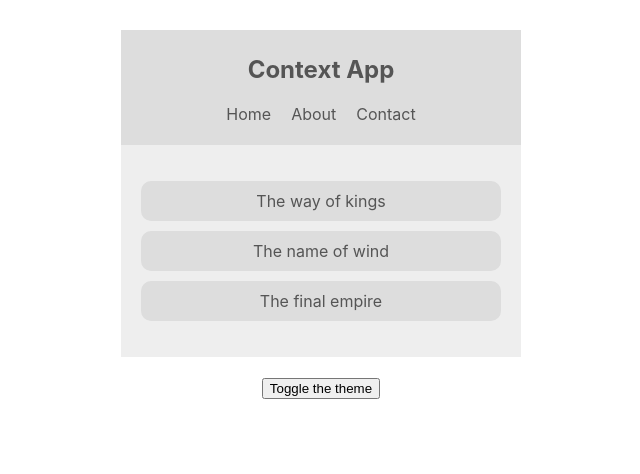
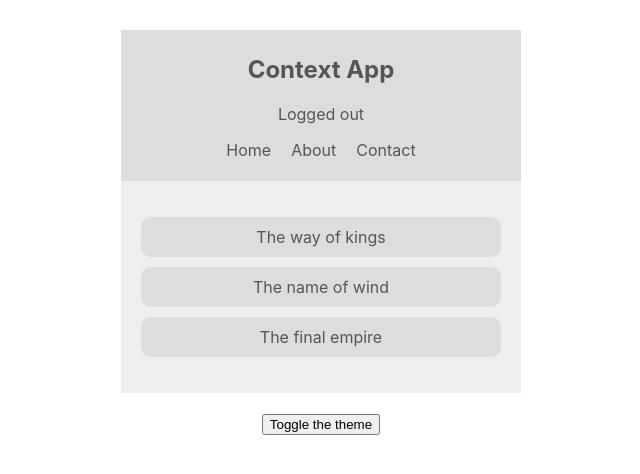
Before and after one commit to MahdiAtlas2004/contextapp, a React (Create React App) app: page / in a window 1280 px wide. Shown: the top 474 px of the page, without its empty margins (319-959 px from the left). Built offline with nearby package versions, Linux system fonts and the light colour scheme.

Commit message:
using multiple context in Navbar component.

```diff
--- a/src/components/Navbar.js
+++ b/src/components/Navbar.js
@@ -1,17 +1,23 @@
 import React, { Component } from "react";
 import { ThemeContext } from "../contexts/ThemeContext";
+import { AuthContext } from "../contexts/AuthContext";
 
 class Navbar extends Component {
   render() {
     return (
       //Using Consumer: with this method we can also use it in functional components and also using several contexts.
+      //using multiple context
+      <AuthContext.Consumer>
+        {(authContext) => (
           <ThemeContext.Consumer>
-        {(context) => {
-          const { isLightTheme, light, dark } = context;
+            {(themeContext) => {
+              const { isAuthenticated, toggleAuth } = authContext;
+              const { isLightTheme, light, dark } = themeContext;
               const theme = isLightTheme ? light : dark;
               return (
                 <nav style={{ background: theme.ui, color: theme.syntax }}>
                   <h1>Context App</h1>
+                  <div onClick={toggleAuth}>{isAuthenticated ? "Logged in" : "Logged out"}</div>
                   <ul>
                     <li>Home</li>
                     <li>About</li>
@@ -21,6 +27,8 @@ class Navbar extends Component {
               );
             }}
           </ThemeContext.Consumer>
+        )}
+      </AuthContext.Consumer>
     );
   }
 }
--- a/src/contexts/AuthContext.js
+++ b/src/contexts/AuthContext.js
@@ -11,7 +11,7 @@ class AuthContextProvider extends Component {
      }
     render() {
         return (
-            <AuthContext.Provider value={{...this.state, isAuthenticated: this.toggleAuth}}>
+            <AuthContext.Provider value={{...this.state, toggleAuth: this.toggleAuth}}>
                 {this.props.children}
             </AuthContext.Provider>
         );
```
Lines whose indentation alone changed are shown as unchanged.
